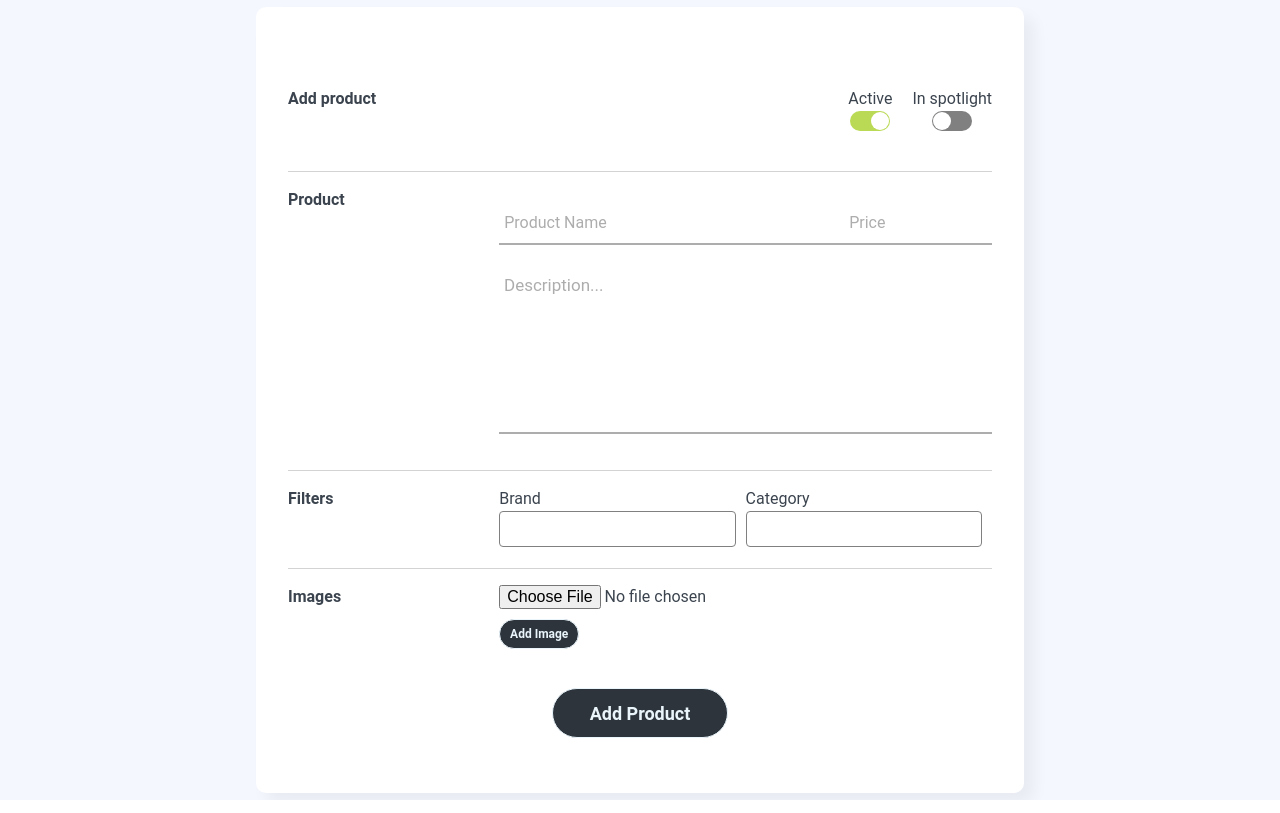
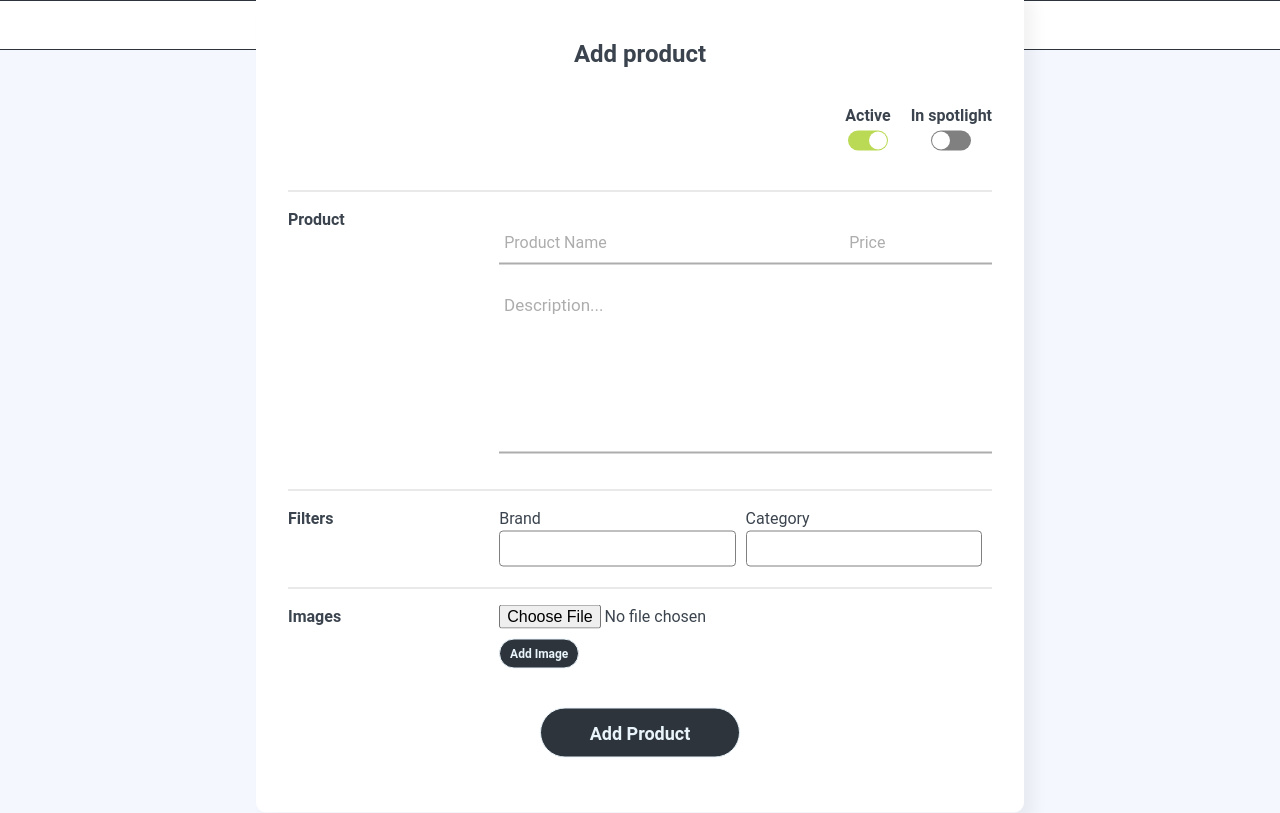
Before and after one commit to ThibaultCallia/GW1, a PHP site: page /admin/add_products.php in a window 1280 px wide. Run offline with PHP 8.4, Linux system fonts and the light colour scheme; the visitor is signed in with stand-in values (Sample User, id 1); data that the repository does not hold is empty; style sheets or scripts are compiled from the project's sources.

Commit message:
layout admin and add products page

```diff
--- a/admin/add_products.php
+++ b/admin/add_products.php
@@ -34,6 +34,15 @@ $mysqli->close();
 </head>
 
 <body>
+    <nav class="main">
+        <ul>
+            <li><a href="./../index.html">Keykaps</a></li>
+            <div class="rechts">
+                <li><a href="./admin.php">Admin Page</a></li>
+                <li><a href="./logout.php">Log Out</a></li>
+            </div>
+        </ul>
+    </nav>
     <div class="form-container">
         <form method="post" action="#">
             <!-- The title section -->
--- a/index.html
+++ b/index.html
@@ -52,7 +52,7 @@
               <li class="full-nav"><a href="#">Home</a></li>
               <li class="full-nav"><a href="#products">Products</a></li>
               <li class="full-nav">Contact</li>
-              <li class="full-nav"><a href="./admin/login.php">Admin</a></li>
+              <li class="full-nav"><a href="./admin/admin.php">Admin</a></li>
               <li class="full-nav">
                 <i class="fa-solid fa-cart-shopping"></i>
               </li>
--- a/scss/add_product.scss
+++ b/scss/add_product.scss
@@ -4,6 +4,7 @@
 :root {
     --clr-body-dark: hsl(212, 14%, 27%);
     --clr-body-light: hsl(225, 100%, 98%);
+    --clr-body-darker: hsl(233, 22%, 92%);
 
     --ff: "Roboto", sans-serif;
 
@@ -11,6 +12,8 @@
     --margin-vert-between-sections: 3rem;
     --max-width-general: 1200px;
     --height-header-desktop: 140px;
+
+    --nav-bar-height: 50px;
 }
 
 /* ------ GENERAL STYLING AND BODY ------ */
@@ -24,6 +27,80 @@ body {
     }
     h2{
         font-weight: 600;
+    }
+}
+
+// nav bar: admin and add product page
+nav.main{
+    background-color: white;
+    height: var(--nav-bar-height);
+    display: flex;
+    justify-content: center;
+    align-items: center;
+    border-top: .4px solid #2d343c;
+    border-bottom: .4px solid #2d343c;
+    ul{
+        width: 60vw;
+        min-width: 500px;
+        display: flex;
+        justify-content: space-between;
+        align-items: center;
+        height: 100%;
+        .rechts{
+            width: 20%;
+            display: flex;
+            justify-content: space-between;
+            height: 100%;
+        }
+        li{
+            height: 100%;
+            display: flex;
+            align-items: center;
+            padding: 0 1ch;
+            a{
+                font-weight: 700;
+            }
+            &:hover{
+                background-color: #2d343c;
+                color: white;
+            }
+        }
+        & > li{
+            display: flex;
+            align-items: center;
+        }
+    }
+}
+
+// adminpage
+main.admin{
+    section.welcome{
+        width: 100%;
+        height: calc(100vh - var(--nav-bar-height));
+        border-bottom: .4px solid #2d343c;
+        display: flex;
+        flex-direction: column;
+        justify-content: center;
+        align-items: center;
+        text-align: center;
+
+        h1{
+            font-size: 200px;
+            font-weight: 900;
+        }
+        a{
+            background-color: white;
+            border-radius: .5em;
+            padding: 1em 2.5em;
+            font-size: x-large;
+            font-weight: 700;
+            box-shadow: 10px 10px 15px rgba(0,0,0,0.05);
+            &:hover{
+                transform: scale(1.05);
+                transition: all ease-out 350ms;
+                box-shadow: 15px 15px 20px rgba(1, 1, 1, 0.05);
+            }
+        }
     }
 }
 
@@ -61,7 +138,7 @@ form{
 
 // General wrapper css
 .form-container{
-    padding: 4em var(--padding-general-sides) 1em var(--padding-general-sides);
+    padding: 2em var(--padding-general-sides) 1em var(--padding-general-sides);
     position: absolute;
     top: 50%;
     left: 50%;
@@ -91,12 +168,18 @@ form{
 
 }
 // Title section
-.title-wrap{
+.title-wrap.wrapper{
     --toggle-size : 20px;
     display: flex;
+    flex-direction: column;
+    align-items: center;
     justify-content: space-between;
+    h1{
+        font-size: x-large;
+        font-weight: 700;
+    }
     .toggles{
-        width: 40%;
+        width: 100%;
         display: flex;
         justify-content: flex-end;
         gap: 20px;
@@ -106,6 +189,10 @@ form{
             flex-direction: column;
             justify-content: center;
             align-items: center;
+            span{
+                font-weight: 700;
+                margin-bottom: 3px;
+            }
         }
     }
     input[type=checkbox]{
@@ -296,7 +383,7 @@ form{
     align-items: center;
     height: 8em;
     input[type="submit"]{
-        width: 25%;
+        width: 200px;
         height: 50px;
         border: 1px solid;
         background: #2d343c;
```
Also changed, not shown: admin/admin.php (+23 -4 lines), admin/insert_queries.php (+4 -9 lines), CSS/add_product.css, 1 other file.
